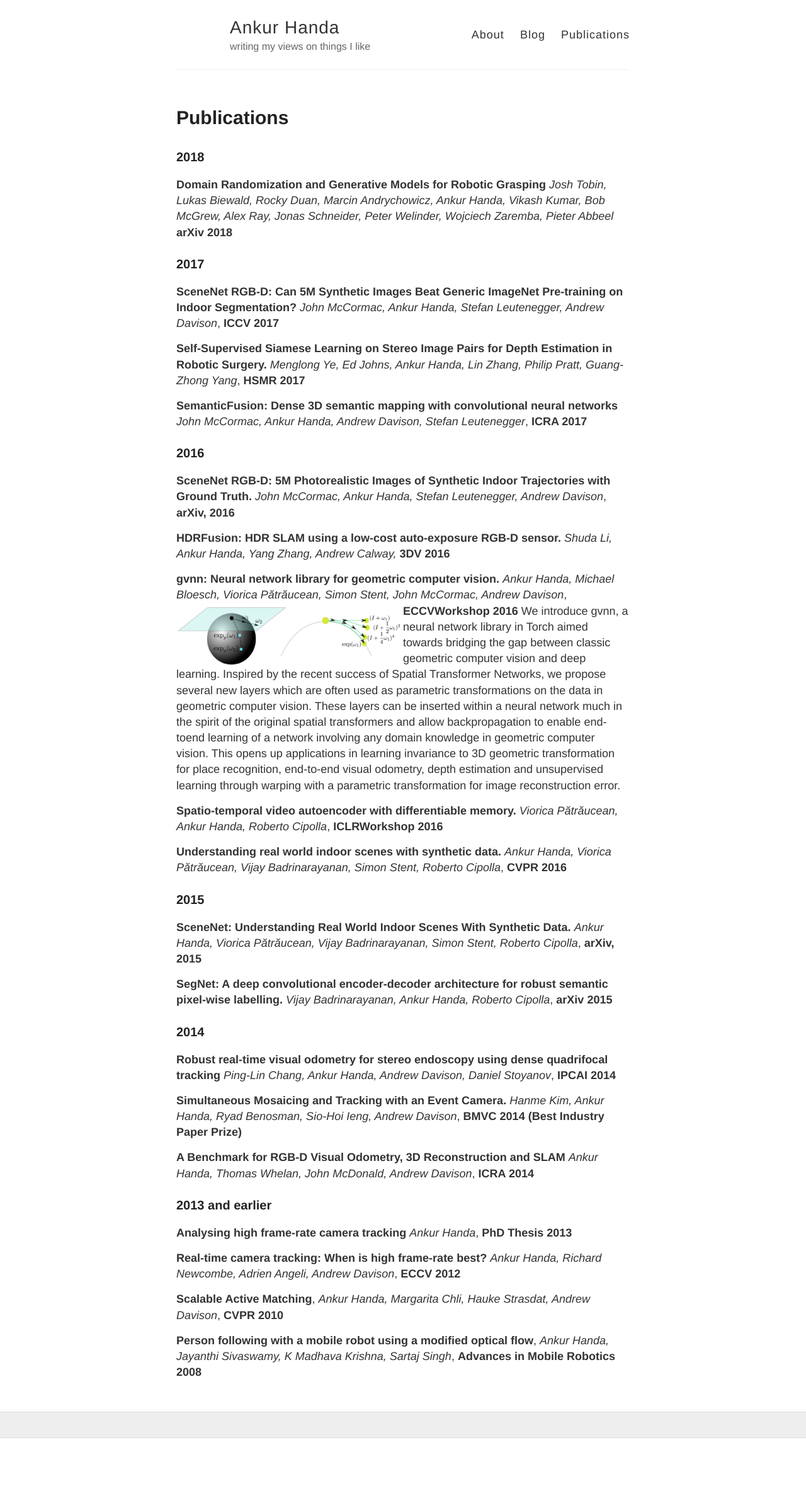
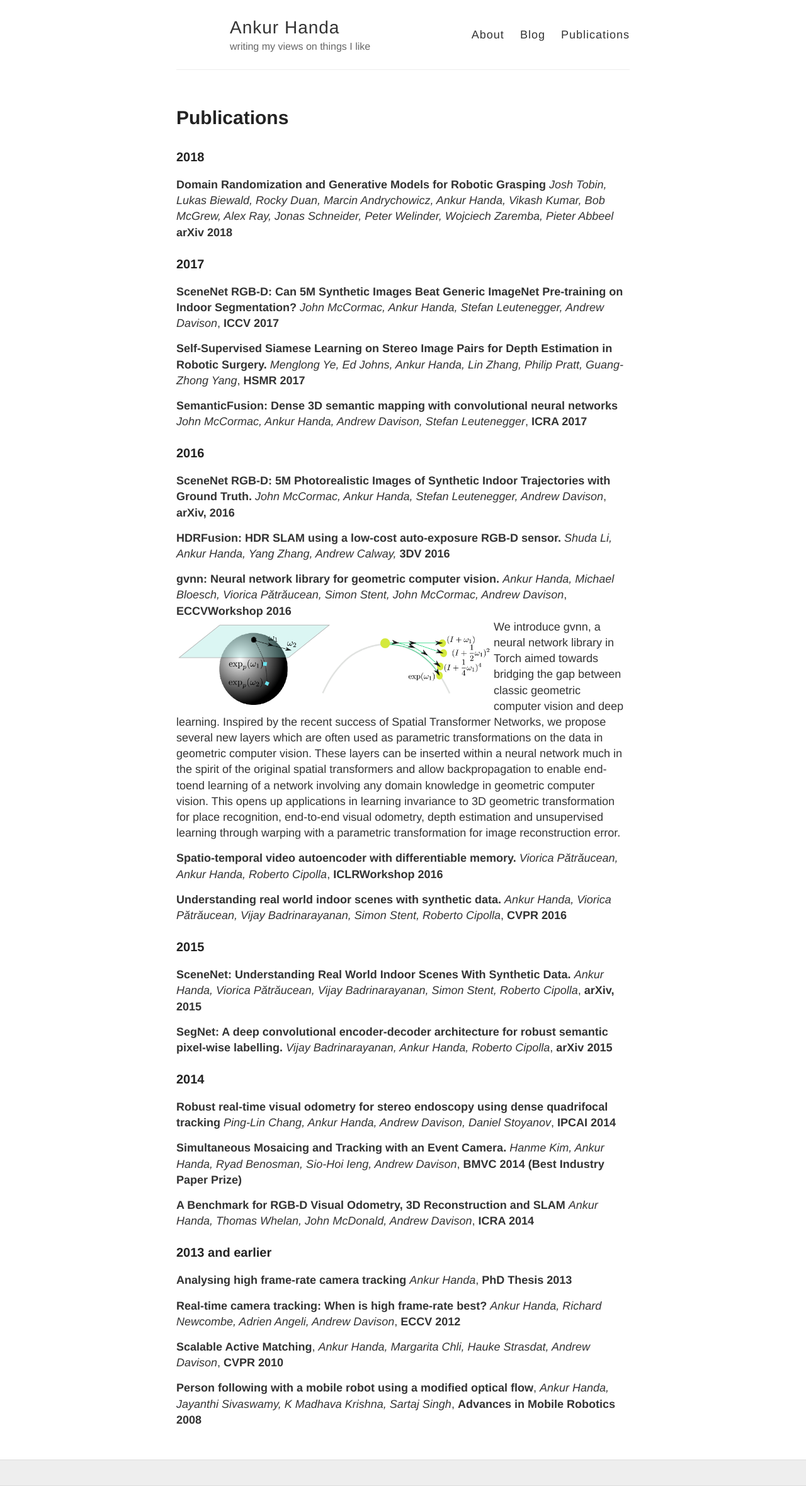
Before and after one commit to ankurhanda/ankurhanda.github.io, a Jekyll site: the page built from publications.md, in a window 1280 px wide. Shown: the whole page at 63% size. Built offline with Jekyll 4.4.1, drawn with Linux system fonts in a browser that asks for light colours; before the commit the page ends 2283 px from its top, so only the background shows below that.

Commit message:
updating commits with images gvnn
Signed-off-by: Ankur Handa <ahanda@dhcp-10-21-132-110.nvidia.com>

```diff
--- a/publications.md
+++ b/publications.md
@@ -23,7 +23,8 @@
 
 
 **gvnn: Neural network library for geometric computer vision.** _Ankur Handa, Michael Bloesch, Viorica Pătrăucean, Simon Stent, John McCormac, Andrew Davison_, **ECCVWorkshop 2016**
-<img align="left" src="/images/pubs/so3_exp.png" width="50%"> We introduce gvnn, a neural network library in Torch aimed towards bridging the gap between classic geometric computer vision and deep learning. Inspired by the recent success of Spatial Transformer Networks, we propose several new layers which are often used as parametric transformations on the data in geometric computer vision. These layers can be inserted within a neural network much in the spirit of the original spatial transformers and allow backpropagation to enable end-toend learning of a network involving any domain knowledge in geometric computer vision. This opens up applications in learning invariance to 3D geometric transformation for place recognition, end-to-end visual odometry, depth estimation and unsupervised learning through warping with a parametric transformation for image reconstruction error.
+<br>
+<img align="left" src="/images/pubs/so3_exp.png" width="70%"> We introduce gvnn, a neural network library in Torch aimed towards bridging the gap between classic geometric computer vision and deep learning. Inspired by the recent success of Spatial Transformer Networks, we propose several new layers which are often used as parametric transformations on the data in geometric computer vision. These layers can be inserted within a neural network much in the spirit of the original spatial transformers and allow backpropagation to enable end-toend learning of a network involving any domain knowledge in geometric computer vision. This opens up applications in learning invariance to 3D geometric transformation for place recognition, end-to-end visual odometry, depth estimation and unsupervised learning through warping with a parametric transformation for image reconstruction error.
 <br>
 
 
```
